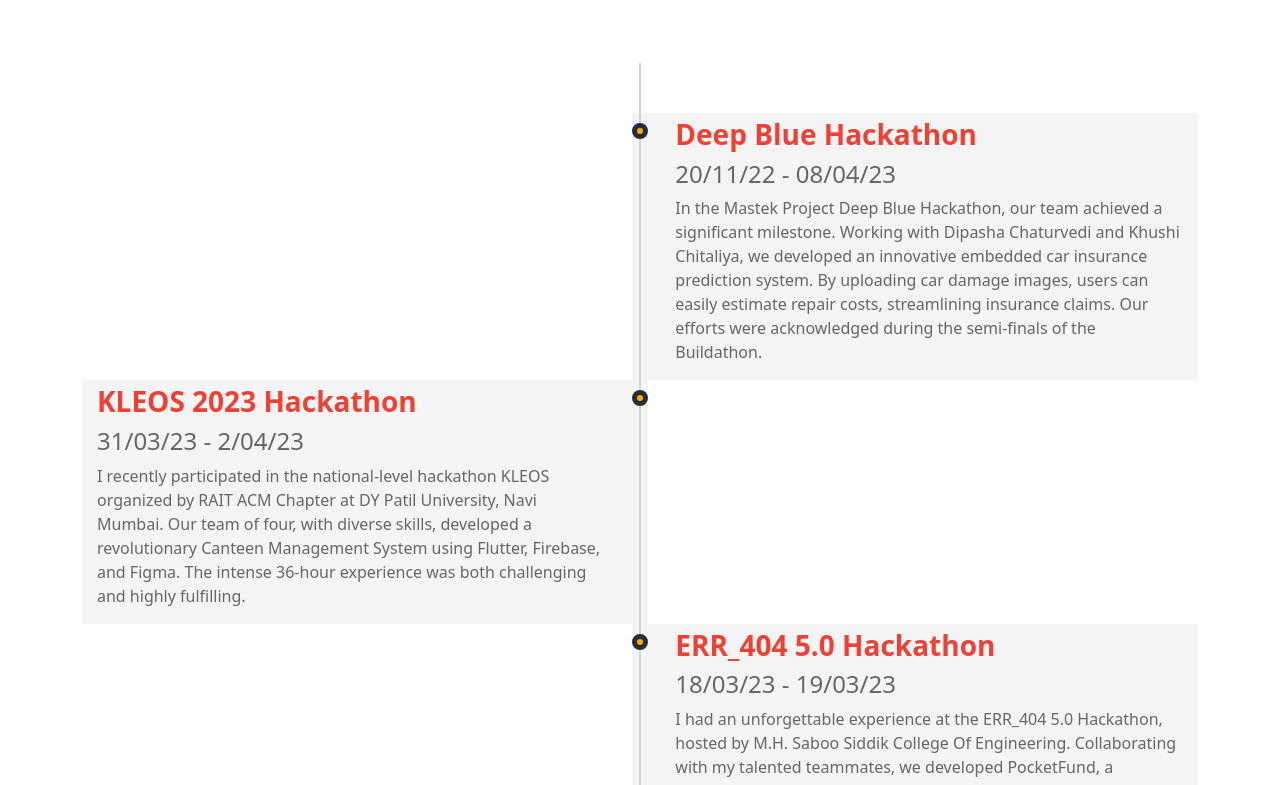
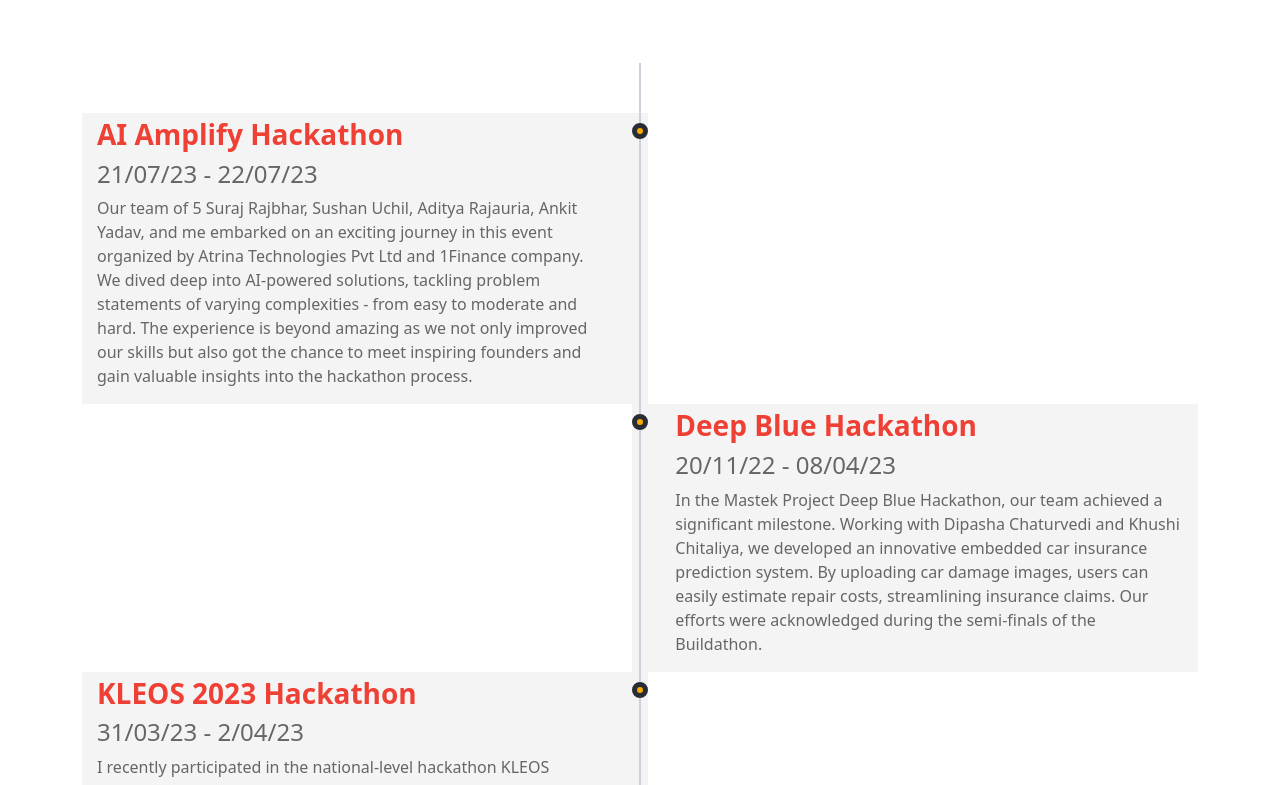
Before and after one commit to saurav2021c/Portfolio-project, a React (Create React App) app: page / in a window 1280 px wide. Shown: the part 2055-2840 px from the top of the page. Built offline with nearby package versions, Linux system fonts and the light colour scheme.

Commit message:
Resume Updated

```diff
--- a/src/components/Experience.js
+++ b/src/components/Experience.js
@@ -7,6 +7,16 @@
           <div className="heading-experience"><h1>Experience</h1></div>
         </div>
         <div className="container experience-wrapper">
+            <div className="timeline-block timeline-block-left">
+                <div className="marker"></div>
+                    <div className="timeline-content">
+                        <h3>AI Amplify Hackathon</h3>
+                        <h4>21/07/23 - 22/07/23</h4>
+                        <p>Our team of 5 Suraj Rajbhar, Sushan Uchil, Aditya Rajauria, Ankit Yadav, and me embarked on an exciting journey in this event organized by Atrina Technologies Pvt Ltd and 1Finance company. We dived deep into AI-powered solutions, tackling problem statements of varying complexities - from easy to moderate and hard. The experience is beyond amazing as we not only improved our skills but also got the chance to meet inspiring founders and gain valuable insights into the hackathon process.</p>
+                    </div>
+
+            </div>
+
             <div className="timeline-block timeline-block-right">
                 <div className="marker"></div>
                     <div className="timeline-content">
--- a/src/components/Header.js
+++ b/src/components/Header.js
@@ -1,5 +1,6 @@
 import React from "react";
 import Typed from "react-typed";
+import resume from "../images/resume.pdf";
 
 const Header = () => {
   return (
@@ -17,7 +18,7 @@
                backSpeed={40}
                loop
                />
-               <a href="https://drive.google.com/file/d/10ZhWyPNOBTwg3_HnbxFW47Zv7cblVGUK/view?usp=sharing" className="btn-main-offer">Resume</a>
+               <a href={resume} className="btn-main-offer">Resume</a>
         </div>
     </div>
     </>
--- a/src/components/Projects.js
+++ b/src/components/Projects.js
@@ -39,9 +39,11 @@
 
   return (
     <div id="projects" className="project-wrapper">
+
         <div className="container">
             <h1 className="text-uppercase text-center py-5">Projects</h1>
             <div className="image-box-wrapper d-flex justify-content-center">
+            {/** */}
             <div className="project-image-box" onClick={openPopupboxDetection} >
                 <img className="project-image" src={detection} alt="age-detection project" />
                 <div className="overflow" ></div>
```
Also changed, not shown: public/manifest.json, 1 other file (tests, documents, lock files or other folders).
